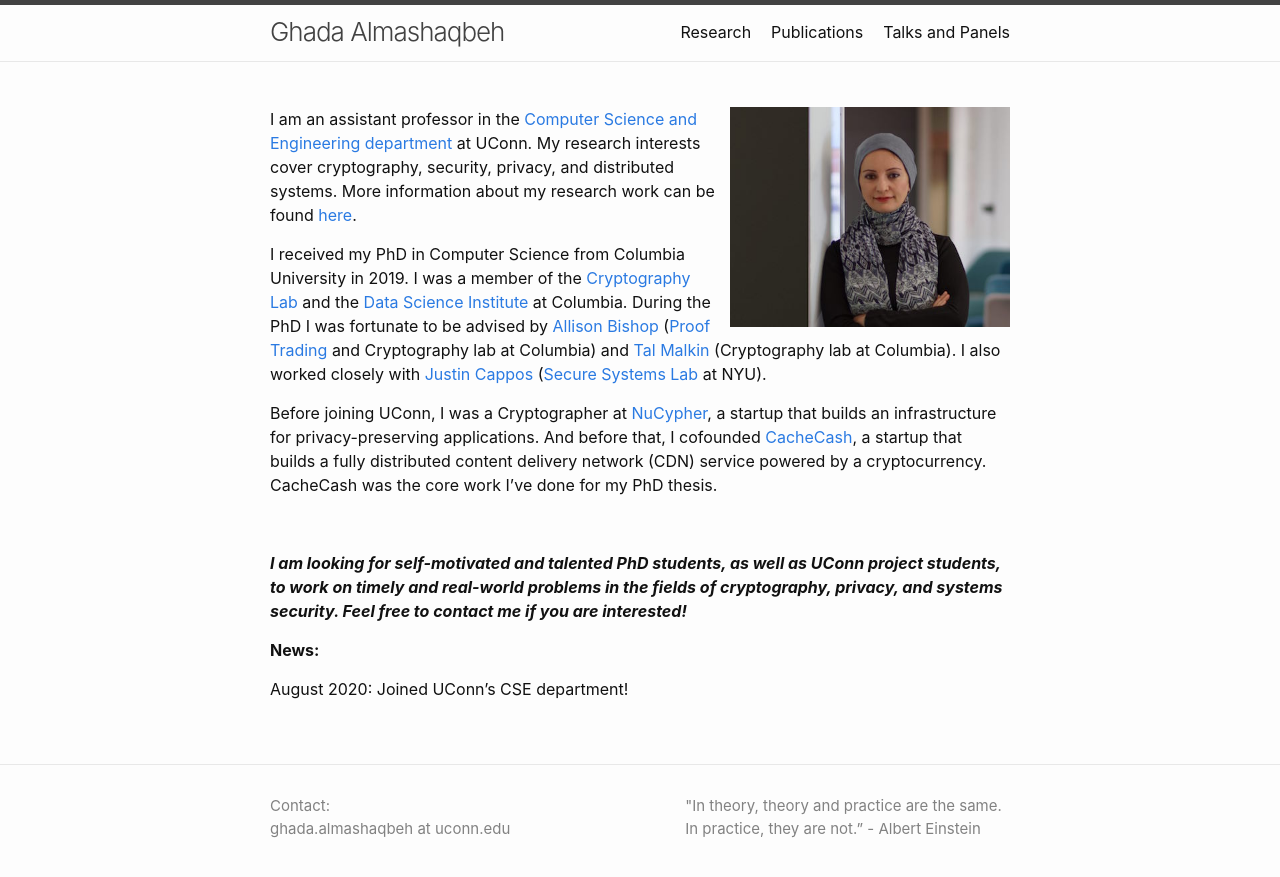
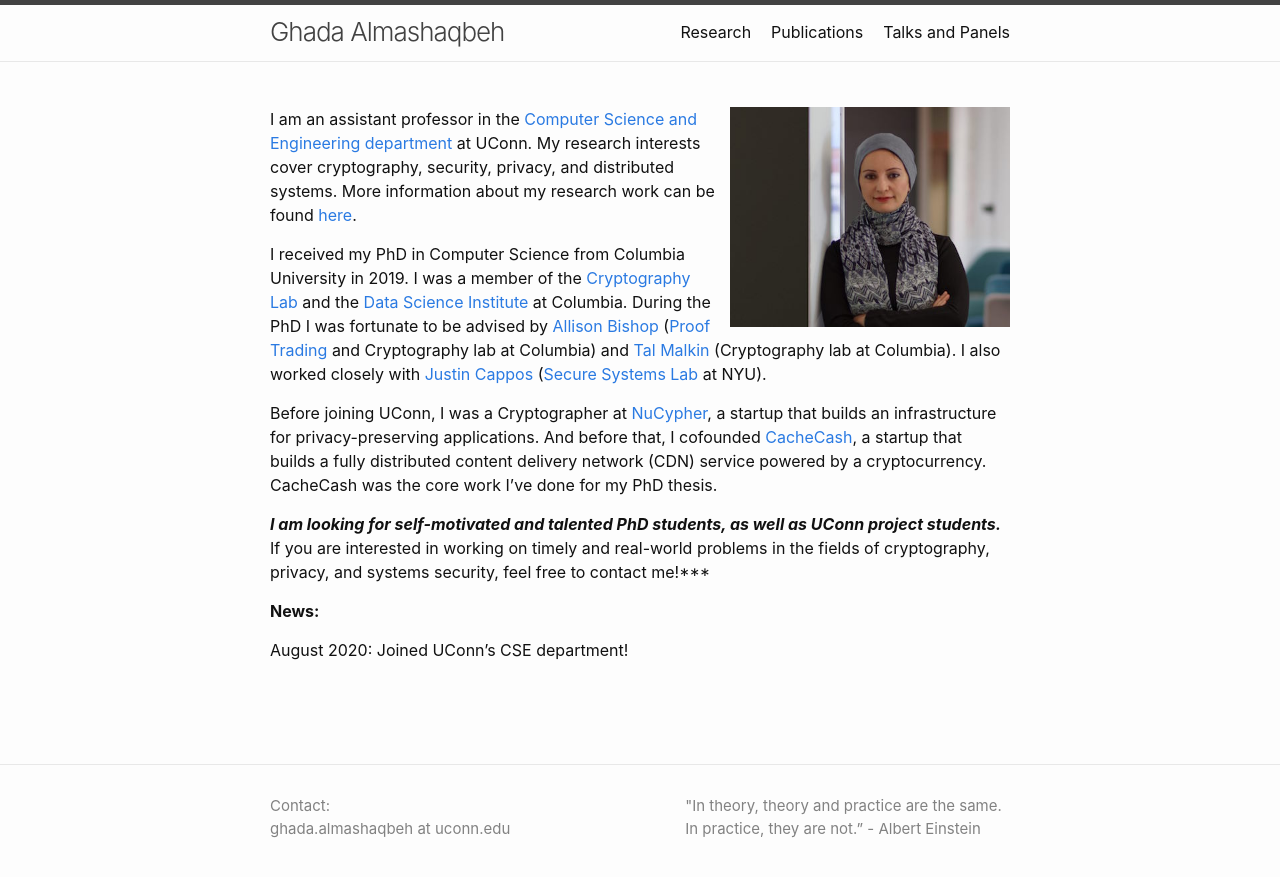
Before and after one commit to GhadaAlmashaqbeh/GhadaAlmashaqbeh.github.io, a Jekyll site: the page built from index.md, in a window 1280 px wide. Shown: the top 877 px of the page. Built offline with Jekyll 4.4.1, drawn with Linux system fonts in a browser that asks for light colours.

Commit message:
minor edits

```diff
--- a/index.md
+++ b/index.md
@@ -11,11 +11,12 @@ I am an assistant professor in the [Computer Science and Engineering department]
 I received my PhD in Computer Science from Columbia University in 2019. I was a member of the [Cryptography Lab](http://www.cs.columbia.edu/crypto) and the [Data Science Institute](https://datascience.columbia.edu/) at Columbia. During the PhD I was fortunate to be advised by [Allison Bishop](https://www.thecomputersciencecomedian.com) ([Proof Trading](https://prooftrading.com/) and Cryptography lab at Columbia) and [Tal Malkin](http://www.cs.columbia.edu/~tal) (Cryptography lab at Columbia). I also worked closely with [Justin Cappos](https://ssl.engineering.nyu.edu/personalpages/jcappos/) ([Secure Systems Lab](https://ssl.engineering.nyu.edu) at NYU).
 
 
-Before joining UConn, I was a Cryptographer at [NuCypher](https://www.nucypher.com/), a startup that builds an infrastructure for privacy-preserving applications. And before that, I cofounded [CacheCash](https://cachecash.com), a startup that builds a fully distributed content delivery network (CDN) service powered by a cryptocurrency. CacheCash was the core work I've done for my PhD thesis.
+Before joining UConn, I was a Cryptographer at [NuCypher](https://www.nucypher.com/), a startup that builds an infrastructure for privacy-preserving applications. And before that, I cofounded [CacheCash](https://cachecash.com), a startup that builds a fully distributed content delivery network (CDN) service powered by a cryptocurrency. CacheCash was the core work I've done for my PhD thesis. <br/>
 
+
+
+***I am looking for self-motivated and talented PhD students, as well as UConn project students.*** If you are interested in working on timely and real-world problems in the fields of cryptography, privacy, and systems security, feel free to contact me!***
 <br/>
-
-***I am looking for self-motivated and talented PhD students, as well as UConn project students, to work on timely and real-world problems in the fields of cryptography, privacy, and systems security. Feel free to contact me if you are interested!*** <br/>
 
 
 #### **News:**
```
